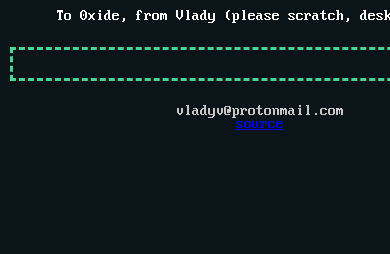
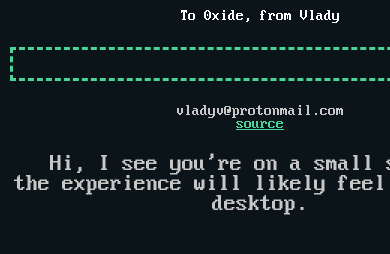
Before and after one commit to vladinator1000/ox, a website: page static/index.html in a window 390 px wide. Shown: the top 254 px of the page. Drawn offline with Linux system fonts and the light colour scheme; files that its build step writes are made by us from their sources; files whose address does not match are found by name.

Commit message:
small screen notice

```diff
--- a/static/index.html
+++ b/static/index.html
@@ -24,6 +24,7 @@
         font-family: "Clacon";
         src: url('fonts/clacon2.woff2') format('woff2');
       }
+
       .container {
         font-size: x-large;
         display: grid;
@@ -31,11 +32,13 @@
         justify-items: center;
         padding: 2px;
       }
+
       .greeting {
         font-weight: 100;
         font-size: medium;
         color: #FFFFFF
       }
+
       .hint {
         font-weight: 100;
         font-size: medium;
@@ -52,15 +55,34 @@
         border: 3px dashed var(--oxide);
       }
 
+      #warning {
+        display: none;
+        text-align: center;
+      }
+
+      a {
+        color: var(--oxide)
+      }
+
+      @media screen and (max-width: 1000px) {
+        #warning {
+            display: block;
+        }
+      }
+
     </style>
   </head>
   <body>
     <noscript>This page contains WebAssembly and JavaScript, please enable JavaScript in your browser.</noscript>
     <div class="container">
-      <span class="greeting">To 0xide, from Vlady (please scratch, desktop only)</span>
+      <span class="greeting">To 0xide, from Vlady</span>
       <p id="card"></p>
       <span class="hint">vladyv@protonmail.com</span>
       <a class="hint" href="https://github.com/vladinator1000/ox" target="_blank">source</a>
+      <p id="warning">
+        Hi, I see you're on a small screen, <br/>
+        the experience will likely feel better on desktop.
+      </p>
     </div>
     <script src="index.js"></script>
   </body>
```
Also changed, not shown: 1 other file.
